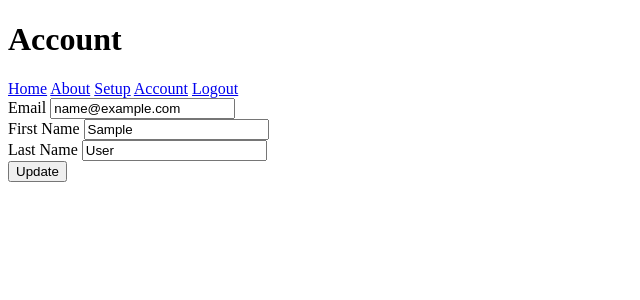
After one commit to OliQa/Project-final, a Flask app: page /account in a window 1280 px wide. The commit adds this page. Shown: the top 300 px of the page, without its empty margins (0-640 px from the left). Run offline with Flask 2, Linux system fonts and the light colour scheme; the visitor is signed in with stand-in values (Sample User, id 1); data comes from the database, SQL or seed files in the repository.

Commit message:
update acocunt & working on view

```diff
--- a/application/forms.py
+++ b/application/forms.py
@@ -2,9 +2,24 @@
 from wtforms import StringField, SubmitField, PasswordField, BooleanField, SelectField
 from wtforms.validators import DataRequired, Length, Email, EqualTo
 from application.models import Users, Gear
+from flask_login import current_user
+
+class RegisterForm(FlaskForm):
 
 
-class RegisterForm(FlaskForm):
+
+	first_name = StringField('First Name',
+	validators = [
+			DataRequired(),
+			Length(min=2, max=30)
+		]
+	)
+	last_name = StringField('Last Name',
+	validators = [
+			DataRequired(),
+			Length(min=2, max=30)
+		]
+	)
 	email = StringField('Email',
 	validators = [
 			DataRequired(),
@@ -22,6 +37,14 @@
 			EqualTo('password')
 		]
 	)
+
+
+
+
+
+
+
+
 
 
 	submit = SubmitField('Regsiter')
@@ -60,4 +83,30 @@
 	bodyarmour = SelectField('Bodyarmour select', choices=[('PACA Soft Armor', 'PACA Soft Armor')])
 	helmet = SelectField('Helmet select', choices=[('Soft Tank Crew', 'Soft Tank Crew')])
 
-	submit =SubmitField('Submit')
+	submit = SubmitField('Submit')
+
+
+
+class AccountUpdateForm(FlaskForm):
+	first_name = StringField('First Name',
+		validators=[
+			DataRequired(),
+			Length(min=2, max=30)
+		])
+	last_name = StringField('Last Name',
+		validators=[
+			DataRequired(),
+			Length(min=2, max=30)
+		])
+	email = StringField('Email',
+		validators=[
+			DataRequired(),
+			Email()
+		])
+	submit = SubmitField('Update')
+
+	def validate_email(self,email):
+		if email.data != current_user.email:
+			user = Users.query.filter_by(email=email.data).first()
+			if user:
+				raise ValidationError('Email already in use')
--- a/application/models.py
+++ b/application/models.py
@@ -13,12 +13,16 @@
 
 
 class Users(db.Model, UserMixin):
+        first_name = db.Column(db.String(30), nullable=False)
+        last_name = db.Column(db.String(30), nullable=False)
         id = db.Column(db.Integer, primary_key=True)
         email = db.Column(db.String(500), nullable=False, unique=True)
         password = db.Column(db.String(500), nullable=False)
 
         def __repr__(self):
-                return ''.join(['UserID: ', str(self.id), '\r\n', 'Email: ', self.email])
+                return ''.join(['UserID: ', str(self.id), '\r\n', 'Email: ', self.email,
+				'Name: ',self.first_name,  self.last_name,' \r\n'])
+
 
 
 
--- a/application/routes.py
+++ b/application/routes.py
@@ -3,7 +3,7 @@
 from flask import render_template, render_template, url_for, redirect, request
 from application import app, db, bcrypt
 from application.models import Gear, Users
-from application.forms import RegisterForm, LoginForm, SetupForm
+from application.forms import RegisterForm, LoginForm, SetupForm, AccountUpdateForm
 from flask_login import login_user, current_user, logout_user, login_required
 
 
@@ -11,7 +11,7 @@
 @app.route('/')
 @app.route('/home')
 def home():
-	gearData = Gear.query.first()
+	gearData = Gear.query.all()
 
 
 	return render_template('home.html', title='Home' , gear=gearData)
@@ -51,8 +51,24 @@
     if form.validate_on_submit():
         user = Users(
             email=form.email.data,
-            password=bcrypt.generate_password_hash(form.password.data)
+            password=bcrypt.generate_password_hash(form.password.data),
+	    first_name=form.first_name.data,
+	    last_name=form.last_name.data
+
+
         )
+
+
+
+
+
+
+
+
+
+
+
+
         db.session.add(user)
         db.session.commit()
         return redirect(url_for('login'))
@@ -82,3 +98,21 @@
 		db.session.commit()
 		return redirect(url_for('home'))
 	return render_template("newclass.html", form=form)
+
+@app.route('/account', methods=['GET', 'POST'])
+@login_required
+def account():
+	form = AccountUpdateForm()
+	if form.validate_on_submit():
+		current_user.first_name = form.first_name.data
+		current_user.last_name = form.last_name.data
+		current_user.email = form.email.data
+
+
+		db.session.commit()
+		return redirect(url_for('home'))
+	elif request.method == 'GET':
+		form.first_name.data = current_user.first_name
+		form.last_name.data = current_user.last_name
+		form.email.data = current_user.email
+	return render_template('account.html', title='Account', form=form)
--- /dev/null
+++ b/application/templates/account.html
@@ -0,0 +1,20 @@
+{% extends "layout.html" %}
+{% block content %}
+<form method="POST" action"">
+	<div class="form-group">
+		{{ form.hidden_tag() }}
+
+	<div class="form-group">
+		{{ form.email.label }}
+		{{ form.email }}
+	<div class="form-group">
+		{{ form.first_name.label }}
+		{{ form.first_name }}
+	<div class="form-group">
+		{{ form.last_name.label }}
+		{{ form.last_name }}
+
+	<div class="form-group">
+		{{ form.submit }}
+</form>
+{% endblock %}
--- a/application/templates/layout.html
+++ b/application/templates/layout.html
@@ -12,11 +12,12 @@
         <a href="{{ url_for('home') }}">Home</a>
         <a href="{{ url_for('about') }}">About</a>
 	<a href="{{ url_for('setup') }}">Setup<a/>
+	<a href="{{ url_for('account') }}">Account<a/>
 	<a href="{{ url_for('logout') }}">Logout<a/>
 	{% else %}
 	<a href="{{ url_for('register') }}">Register</a>
 	<a href="{{ url_for('login') }}">Login<a/>
-	<a href="{{ url_for('logout') }}">Logout<a/>
+	<a href="{{ url_for('home') }}">Home</a>
 	{% endif %}
     </nav>
     {% block content %}{% endblock %}
--- a/application/templates/register.html
+++ b/application/templates/register.html
@@ -7,6 +7,12 @@
 	<div class="form-group">
 		{{ form.email.label }}
 		{{ form.email }}
+	<div class="form-group">
+                {{ form.first_name.label }}
+                {{ form.first_name }}
+        <div class="form-group">
+                {{ form.last_name.label }}
+                {{ form.last_name }}
 	<div>
 	<div class="form-group">
 		{{ form.password.label }}
```
Also changed, not shown: application/templates/home.html (+9 -20 lines).
